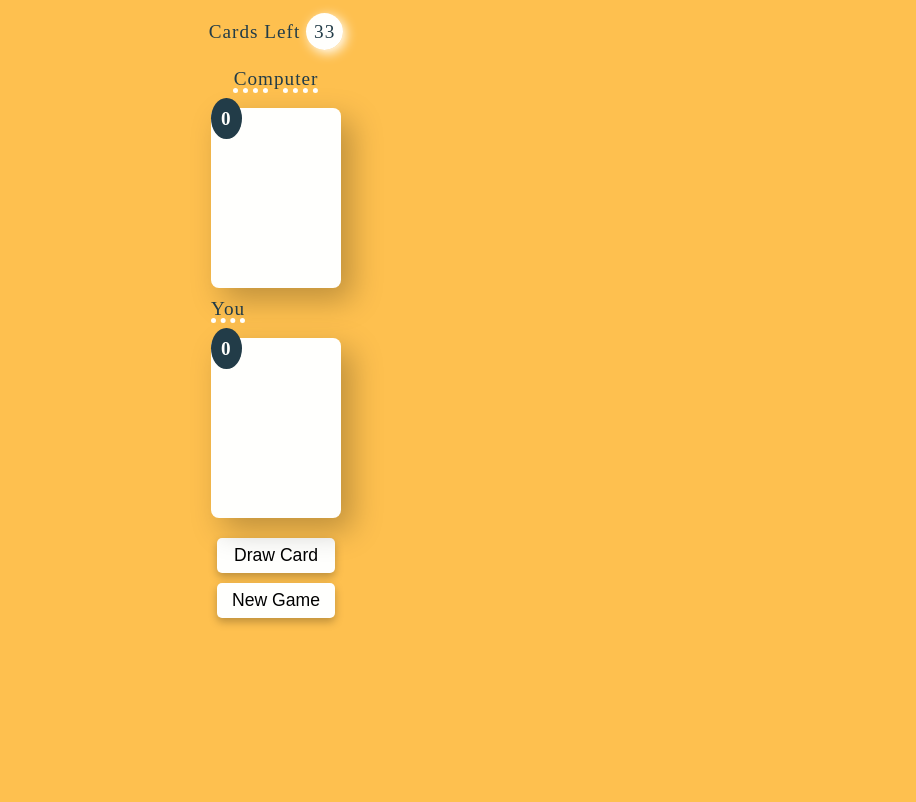
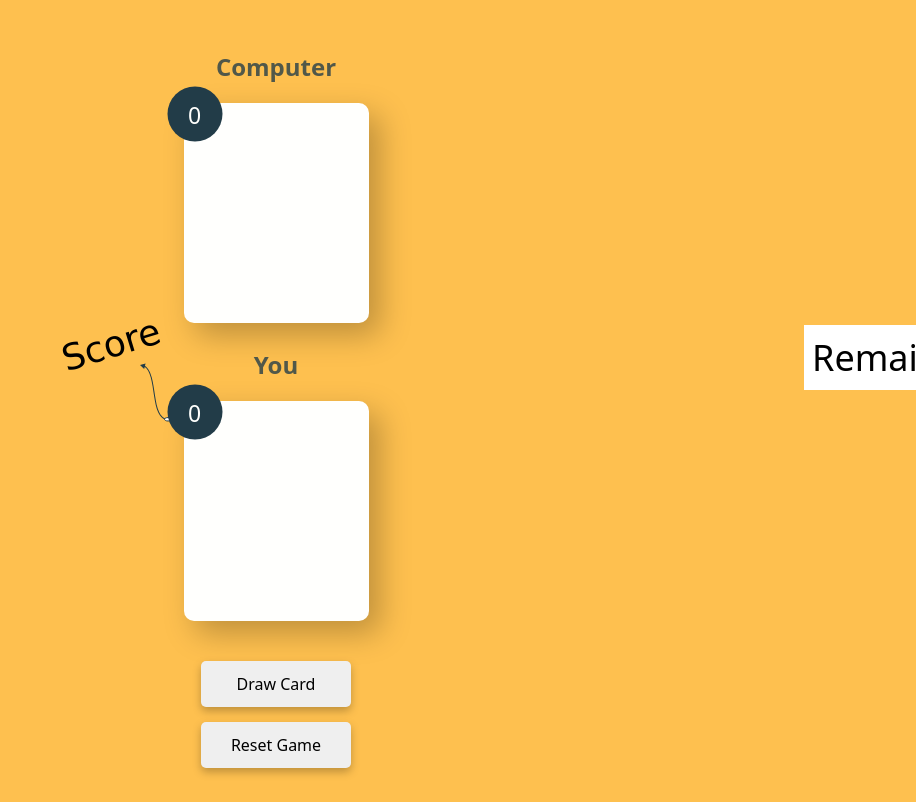
Before and after one commit to rohansinghwow/card_game, a plain HTML site: page index.html in a window 1280 px wide. Shown: the whole page, without its empty margins (364-1280 px from the left). Drawn offline with Linux system fonts and the light colour scheme; no server answers.

Commit message:
updated the ui

```diff
--- a/index.css
+++ b/index.css
@@ -1,93 +1,129 @@
-*{
+* {
   margin: 0;
   padding: 0;
   box-sizing: border-box;
 }
-body{
-    background-color: #FEC04F;
+
+@import url("https://fonts.googleapis.com/css2?family=Gloria+Hallelujah&family=Noto+Sans:wght@400;700&display=swap");
+
+body {
+  width: 100%;
+  height: 100vh;
+  display: flex;
+  justify-content: center;
+  background: #fec04f;
 }
-button{
-    font-size: 1.1rem;
-    padding: 7px 12px;
-    width: 120px;
-    background-color: #FFFFFD;
+
+.container {
+  width: 100%;
+  max-width: 450px;
+  height: fit-content;
+}
+
+h2 {
+  font-family: "Noto Sans", sans-serif;
+  font-size: 24px;
+  font-style: normal;
+  font-weight: 600;
+  text-align: center;
+  color: rgba(34, 60, 72, 0.79);
+}
+
+.computer-card h2 {
+  margin-bottom: 20px;
+}
+
+.user-card h2 {
+  margin: 25px 0 20px;
+}
+
+.card-box {
+  width: 185px;
+  height: 220px;
+  border-radius: 10px;
+  background: #fffffd;
+  box-shadow: 11px 12px 31px 0px #00000040;
+  margin: auto;
+
+  background-size: 75%;
+  background-position: center;
+  background-repeat: no-repeat;
+}
+
+.user-card {
+  margin-bottom: 40px;
+}
+
+.container button {
+  outline: none;
   border: none;
-    display: block;
-    margin-bottom: 10px;
-    max-width: 118px;
+  padding: 12px;
   box-shadow: 0px 4px 9px 0px #00000040;
   border-radius: 5px;
-
-}
-.cards{
-    position: relative;
-}
-.container{
-    width: 490px;
-    margin: 1px auto;
-    display: flex;
-    flex-direction: column;
-    align-items: center;
-    align-content: space-around;
-    padding: 20px;
-    height: 100vh;
-}
-img{
-
-    width: 100%;
-    height: 100%;
-}
-h3{
-    color: gray;
-    letter-spacing: 1.3;
-    text-transform: uppercase;
-    margin-bottom: 0;
+  font-size: 16px;
+  margin: 15px auto;
+  display: block;
+  min-width: 150px;
+  font-family: "Noto Sans", sans-serif;
 }
 
-.card-single{
-    margin-top: 18px;
-    background-color: #FFFFFD;
-    border-radius: 8px;
-    width: 130px;
-    height: 180px;
-    box-shadow: 11px 12px 31px 0px #00000040;
-    background-size: cover;
-    background-position: center;
-    background-repeat: no-repeat;
+.score-circle {
+  font-family: "Noto Sans", sans-serif;
+  width: 55px;
+  height: 55px;
+  border-radius: 50%;
+  background-color: #223c48;
+  color: #fffffd;
+  display: flex;
+  align-items: center;
+  justify-content: center;
+  transform: translate(-30%, -30%);
+  font-size: 23px;
+}
 
+#header {
+  margin-top: 20px;
+  min-height: 30px;
+  text-align: center;
+  font-family: "Noto Sans", sans-serif;
+  font-weight: 700;
+  font-size: 18px;
+  color: #223c48;
 }
-span{
-    font-size: 1.2rem;
-    letter-spacing: 1px;
-    color: #223C48;
 
+.score-title {
+  font-family: "Gloria Hallelujah", cursive;
+  font-size: 36px;
+  font-style: normal;
+  font-weight: 400;
+  transform: rotate(-16.93deg);
+  width: fit-content;
+  margin-top: -40px;
 }
-.player-name{
-    margin-top: 10px ;
-    display: block;
-    text-decoration: dotted underline #FFFFFD 5px;
 
+.extra-tools {
+  display: flex;
+  margin-top: -420px;
+  margin-left: 4%;
+}
 
+.extra-tools img {
+  margin-left: -30px;
 }
-.card-single span{
-    background-color: #223C48;
-    color: #FFFFFD;
-    max-width: 14px;
-    max-height: 14px;
-    border-radius: 50%;
-    padding: 10px;
-    font-weight: bold;
-    z-index: 99;
+
+.remainaing {
+  width: 112px;
+  background: #fff;
+  position: fixed;
+  top: 325px;
+  right: 0;
 }
-.buttons{
-    margin-top: 20px;
+
+.remainaing h5 {
+  font-family: "Noto Sans", sans-serif;
+  font-size: 36px;
+  font-style: normal;
+  font-weight: 400;
+  text-align: center;
+  padding: 8px;
 }
-#card-number{
-    background-color: #FFFFFD;
-    padding: 8px;
-    border-radius: 50%;
-    box-shadow: 3px 3px 12px 0px #FFFFFD;
-}
-.card-count{
-    margin-bottom: 15px;
-}
--- a/index.html
+++ b/index.html
@@ -1,46 +1,40 @@
 <!DOCTYPE html>
-<html>
-<head>
-    <meta charset="utf-8">
-    <meta name="viewport" content="width=device-width, initial-scale=1">
-    <title>Card War Game</title>
-    <link rel="stylesheet" type="text/css" href="index.css">
-</head>
-<body>
-	<div class="container">
+<html lang="en">
+  <head>
+    <meta charset="UTF-8" />
+    <meta http-equiv="X-UA-Compatible" content="IE=edge" />
+    <meta name="viewport" content="width=device-width, initial-scale=1.0" />
+    <link rel="stylesheet" href="index.css" />
+    <script src="index.js" defer></script>
+    <title>Card Game</title>
+  </head>
+  <body>
+    <main class="container">
+      <section id="header"></section>
+      <section class="computer-card">
+        <h2>Computer</h2>
+        <div class="card-box card-single">
+          <div class="score-circle" id="cpu-score">0</div>
+        </div>
+      </section>
+      <section class="user-card">
+        <h2>You</h2>
+        <div class="card-box card-single">
+          <div class="score-circle" id="my-score">0</div>
+        </div>
+      </section>
 
-        <div class="card-count">
-            <span>Cards Left <span id="card-number">33</span></span>
-        </div>
+      <button class="draw-btn" id="draw-cards">Draw Card</button>
+      <button class="reset-btn" id="reset-btn">Reset Game</button>
 
+      <section class="extra-tools">
+        <h4 class="score-title">Score</h4>
+        <img src="./Updating Arrows.svg" alt="score arrow" />
+      </section>
 
-        <h3 id="header"></h3>
-        <span class="player-name">Computer</span>
-		<div class="cards" id="cards">
-
-            <div class="card-single">
-
-                <span class="score-circle" id="cpu-score">
-                      0
-                </span>
-            </div>
-            <span class="player-name">You</span>
-            <div class="card-single">
-                <span class="score-circle" id="my-score">
-                      0
-                </span>
-            </div>
-
-		</div>
-
-        <div class="buttons">
-            <button id="draw-cards">Draw Card</button>
-
-            <button id="reset-btn">New Game</button>
-
-        </div>
-	</div>
-
-</body>
-<script type="text/javascript" src="./index.js"></script>
+      <section class="remainaing" title="remaining card left">
+        <h5 id="card-number">Remaining</h5>
+      </section>
+    </main>
+  </body>
 </html>
--- a/index.js
+++ b/index.js
@@ -1,19 +1,16 @@
+//Store DOM elements
+let deckId;
+let computerScore = 0;
+let myScore = 0;
 
-
-//Store DOM elements
-let deckId
-let computerScore = 0
-let myScore = 0
-
-const cardsContainer = document.getElementsByClassName("card-single")
-const newDeckBtn = document.getElementById("new-deck")
-const drawCardBtn = document.getElementById("draw-cards")
-const header = document.getElementById("header")
-const remainingText = document.getElementById("card-number")
-const computerScoreEl = document.getElementById("cpu-score")
-const myScoreEl = document.getElementById("my-score")
-const resetBtn = document.getElementById('reset-btn')
-
+const cardsContainer = document.getElementsByClassName("card-single");
+const newDeckBtn = document.getElementById("new-deck");
+const drawCardBtn = document.getElementById("draw-cards");
+const header = document.getElementById("header");
+const remainingText = document.getElementById("card-number");
+const computerScoreEl = document.getElementById("cpu-score");
+const myScoreEl = document.getElementById("my-score");
+const resetBtn = document.getElementById("reset-btn");
 
 /**
               1. handleClick() function
@@ -22,22 +19,16 @@ const resetBtn = document.getElementById('reset-btn')
                         - server limit is set to 52
                         - remaing card text = server limit
                         - deck_id user for requesting card info
-
-
               2. getDeck() function
                         - executed when drawCardBtn is clicked
                         - ask the server for the card array of length 2
                         - ?count=2 is provided in the request
                         - card container background-image is set to card image
                         - card 1 is selected using array[0] and card 2 using array[1]
-
-
               3. determineCardWinner() functon
                         - executed inside handClick() function
                         - myScore and computerScore is compared for winner and looser
                         - if both equals its a tie
-
-
               3. reset() functon
                         - executed when resetBtn is clicked
                         - refreshes the page without reloding the page
@@ -45,75 +36,82 @@ const resetBtn = document.getElementById('reset-btn')
                         - custom refresh does same thing
 **/
 
-
 function handleClick() {
   fetch("https://apis.scrimba.com/deckofcards/api/deck/new/shuffle/")
-        .then(res => res.json())
-        .then(data => {
-            remainingText.textContent = `${data.remaining}`
-            deckId = data.deck_id
-            console.log(deckId)
-            console.log(cardsContainer)
-        })
+    .then((res) => res.json())
+    .then((data) => {
+      remainingText.textContent = `${data.remaining}`;
+      deckId = data.deck_id;
+      console.log(deckId);
+      console.log(cardsContainer);
+    });
 }
 
-
-
-function getDeck(){
-
+function getDeck() {
   fetch(`https://apis.scrimba.com/deckofcards/api/deck/${deckId}/draw/?count=2`)
-        .then(res => res.json())
-        .then(data => {
-            remainingText.textContent = `${data.remaining}`
+    .then((res) => res.json())
+    .then((data) => {
+      remainingText.textContent = `${data.remaining}`;
       cardsContainer[0].style.backgroundImage = `url(${data.cards[0].image})`;
       cardsContainer[1].style.backgroundImage = `url(${data.cards[1].image})`;
 
-            const winnerText = determineCardWinner(data.cards[0], data.cards[1])
-            header.textContent = `${winnerText}`
+      const winnerText = determineCardWinner(data.cards[0], data.cards[1]);
+      header.textContent = `${winnerText}`;
 
       if (data.remaining === 0) {
-                drawCardBtn.disabled = true
+        drawCardBtn.disabled = true;
         if (computerScore > myScore) {
           // display "The computer won the game!"
-                    header.textContent = "The computer won the game!"
+          header.textContent = "The computer won the game!";
         } else if (myScore > computerScore) {
           // display "You won the game!"
-                    header.textContent = "You won the game!"
+          header.textContent = "You won the game!";
         } else {
           // display "It's a tie game!"
-                    header.textContent = "It's a tie game!"
+          header.textContent = "It's a tie game!";
         }
       }
-        })
+    });
 }
 
-drawCardBtn.addEventListener("click", getDeck)
+drawCardBtn.addEventListener("click", getDeck);
 
-resetBtn.addEventListener('click' , reset)
+resetBtn.addEventListener("click", reset);
 
-function reset(){
-    window.location = window.location
+function reset() {
+  window.location = window.location;
 }
 
 function determineCardWinner(card1, card2) {
-    const valueOptions = ["2", "3", "4", "5", "6", "7", "8", "9",
-    "10", "JACK", "QUEEN", "KING", "ACE"]
-    const card1ValueIndex = valueOptions.indexOf(card1.value)
-    const card2ValueIndex = valueOptions.indexOf(card2.value)
+  const valueOptions = [
+    "2",
+    "3",
+    "4",
+    "5",
+    "6",
+    "7",
+    "8",
+    "9",
+    "10",
+    "JACK",
+    "QUEEN",
+    "KING",
+    "ACE",
+  ];
+  const card1ValueIndex = valueOptions.indexOf(card1.value);
+  const card2ValueIndex = valueOptions.indexOf(card2.value);
 
   if (card1ValueIndex > card2ValueIndex) {
-        computerScore+=10
-        computerScoreEl.textContent = `${computerScore}`
-        return "Computer won this round !"
+    computerScore += 10;
+    computerScoreEl.textContent = `${computerScore}`;
+    return "Computer won this round !";
   } else if (card1ValueIndex < card2ValueIndex) {
-        myScore+=10
-        myScoreEl.textContent = `${myScore}`
-        return "You won this round !"
+    myScore += 10;
+    myScoreEl.textContent = `${myScore}`;
+    return "You won this round !";
   } else {
-        return "War!"
+    return "War!";
   }
 }
 
-
-
-handleClick()
+handleClick();
```
Also changed, not shown: Updating Arrows.svg (added). Lines whose indentation alone changed are shown as unchanged.
